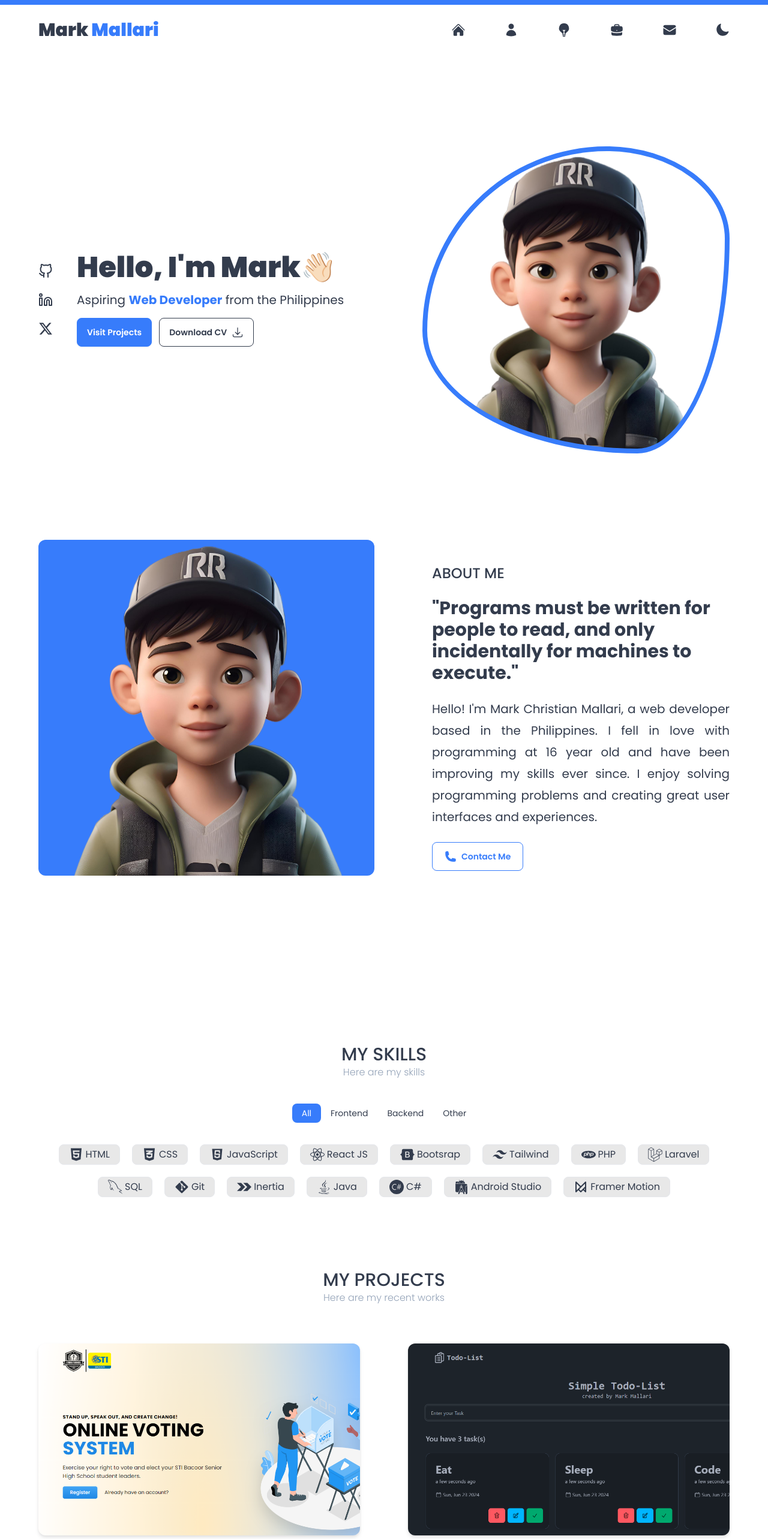
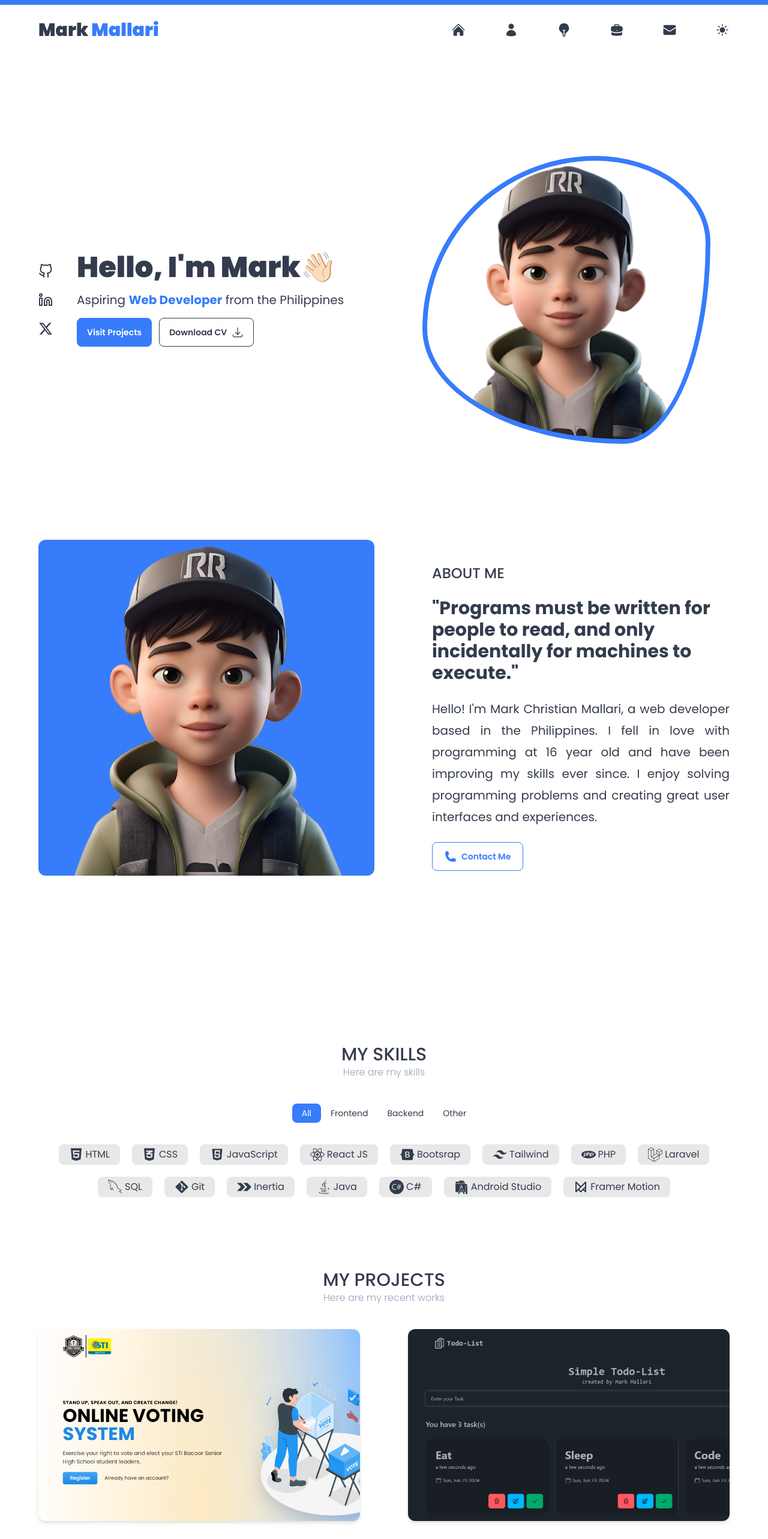
Before and after one commit to MarkMallari16/portfolio-website, a React (Vite) app: page / in a window 1280 px wide. Shown: the top 2566 px of the page at 60% size. Built offline with nearby package versions, Linux system fonts and the light colour scheme.

Commit message:
fix some ui

```diff
--- a/src/components/Hero.jsx
+++ b/src/components/Hero.jsx
@@ -60,7 +60,7 @@ function Hero({ projectsRef }) {
                 whileInView={{ x: 0, opacity: 1 }}
                 transition={{ ease: 'easeInOut', delay: 0.58, duration: 0.3 }}
                 viewport={{ once: true }}>
-                <div className="profile w-[32rem] h-[32rem] object-cover border-8 border-secondary ">
+                <div className="profile w-[30rem] h-[30rem] object-cover border-8 border-secondary ">
                 </div>
             </motion.div>
         </div>
--- a/src/components/Projects.jsx
+++ b/src/components/Projects.jsx
@@ -100,7 +100,8 @@ function Projects() {
         <div >
             <div className='text-medium uppercase text-center text-3xl font-medium pt-10'>My Projects</div>
             <p className='text-center text-slate-400 font-light'>Here are my recent works</p>
-            <div className='px-4 lg:px-0 lg:pt-0 pb-20 grid grid-cols-1 lg:grid-cols-2 gap-20  w-full'>
+            <div className='px-4 mt-10 mb-20 lg:px-0 lg:pt-0 grid grid-cols-1 lg:grid-cols-2 gap-20 w-full'>
+
 
                 {sliceProjects.map((project, id) => (
                     <motion.div key={id} initial="hidden" whileInView="visible" transition={{ ease: 'easeInOut', duration: 0.5 }} viewport={{ once: true }} variants={id % 2 !== 0 ? fadeInLeftVariants : fadeInRightVariants}>
@@ -113,7 +114,8 @@ function Projects() {
                     </motion.div>
                 ))
                 }
-                <div className='flex justify-center'>
+
+                <div className='flex justify-center col-span-2'>
                     <button className='btn  text-center' onClick={toggleExpand}>
                         {isExpand ? 'See Less' : 'See More'}
                         <motion.span
@@ -128,6 +130,7 @@ function Projects() {
                     </button>
                 </div>
             </div>
+
         </div>
     )
 }
--- a/src/components/SingeProject.jsx
+++ b/src/components/SingeProject.jsx
@@ -13,7 +13,7 @@ function SingeProject({
 
     return (
 
-        <div className='py-10 lg:py-16 '>
+        <div className='mb-10'>
             <div className='drop-shadow-md h-80 rounded-xl' style={{
                 backgroundImage: `url('${projectPicture}')`,
                 backgroundSize: 'cover'
--- a/src/components/ThemeProvider.jsx
+++ b/src/components/ThemeProvider.jsx
@@ -6,10 +6,10 @@ export const useTheme = () => {
     return useContext(ThemeContext);
 }
 export function ThemeProvider({ children }) {
-
-    const [theme, setTheme] = useState(() => {
-        return localStorage.getItem("theme") || "emerald"
-    });
+    const initialTheme = () => {
+        localStorage.getItem("theme") || "emerald";
+    }
+    const [theme, setTheme] = useState(initialTheme);
 
     useEffect(() => {
         document.body.setAttribute('data-theme', theme);
```
Lines whose indentation alone changed are shown as unchanged.
